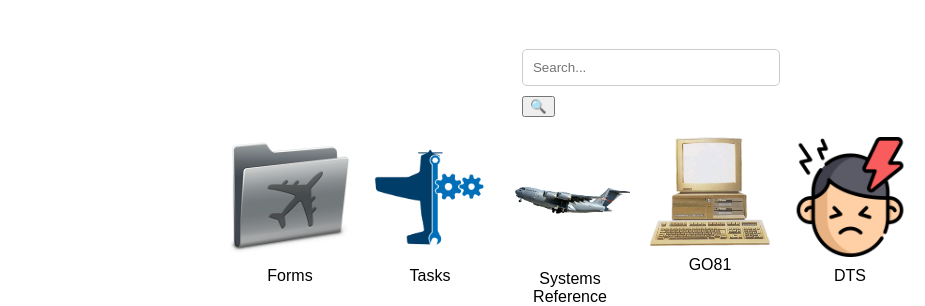
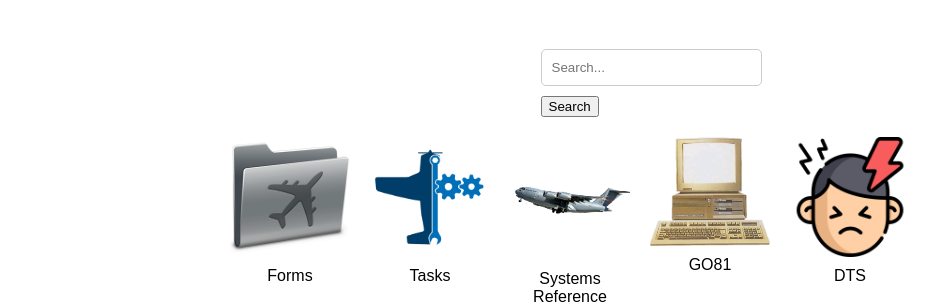
Before and after one commit to JoshKozy/JoshKozy.github.io, a plain HTML site: page index.html in a window 1280 px wide. Shown: the part 197-503 px from the top of the page, 0-925 px from the left. Drawn offline with Linux system fonts and the light colour scheme.

Commit message:
Update index.html
revert back

```diff
--- a/index.html
+++ b/index.html
@@ -16,7 +16,8 @@
         <!-- Search Section -->
         <div class="search-container">
             <input type="text" id="searchBox" placeholder="Search...">
-            <button onclick="search()" class="search-button">🔍</button> <!-- Example using Unicode -->
+            <div id="searchResults" class="search-results"></div>
+            <button onclick="search()">Search</button>
         </div>
 
         <!-- Image Links Section -->
```
